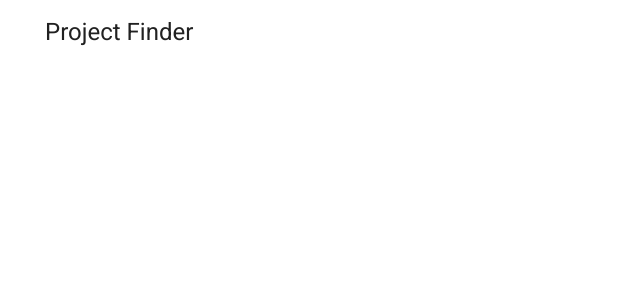
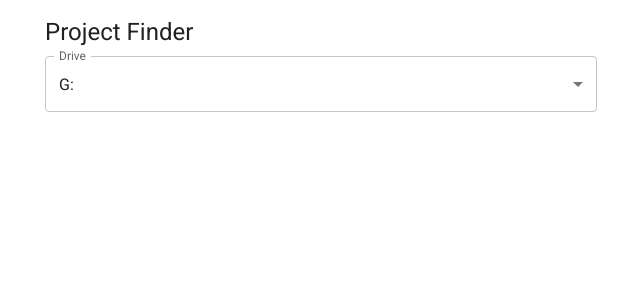
Before and after one commit to days201/project-finder, a React app: page / in a window 1280 px wide. Shown: the top 300 px of the page, without its empty margins (319-959 px from the left). Built offline with nearby package versions, Linux system fonts and the light colour scheme.

Commit message:
feat: add drive selector component with G:, J:, R: options

```diff
--- a/src/renderer/App.jsx
+++ b/src/renderer/App.jsx
@@ -1,9 +1,10 @@
-import React from 'react';
+import React, { useState } from 'react';
 import { ThemeProvider, createTheme } from '@mui/material/styles';
 import CssBaseline from '@mui/material/CssBaseline';
 import Container from '@mui/material/Container';
 import Typography from '@mui/material/Typography';
 import Box from '@mui/material/Box';
+import DriveSelector from './components/DriveSelector';
 
 const theme = createTheme({
   palette: {
@@ -20,6 +21,12 @@ const theme = createTheme({
 });
 
 function App() {
+  const [selectedDrive, setSelectedDrive] = useState('G:');
+
+  const handleDriveChange = (drive) => {
+    setSelectedDrive(drive);
+  };
+
   return (
     <ThemeProvider theme={theme}>
       <CssBaseline />
@@ -28,6 +35,10 @@ function App() {
           <Typography variant="h5" component="h1" gutterBottom>
             Project Finder
           </Typography>
+          <DriveSelector
+            selectedDrive={selectedDrive}
+            onDriveChange={handleDriveChange}
+          />
         </Box>
       </Container>
     </ThemeProvider>
--- /dev/null
+++ b/src/renderer/components/DriveSelector.jsx
@@ -0,0 +1,34 @@
+import React from 'react';
+import FormControl from '@mui/material/FormControl';
+import InputLabel from '@mui/material/InputLabel';
+import Select from '@mui/material/Select';
+import MenuItem from '@mui/material/MenuItem';
+
+const drives = [
+  { value: 'G:', label: 'G:' },
+  { value: 'J:', label: 'J:' },
+  { value: 'R:', label: 'R:' },
+];
+
+function DriveSelector({ selectedDrive, onDriveChange }) {
+  return (
+    <FormControl fullWidth sx={{ mb: 2 }}>
+      <InputLabel id="drive-select-label">Drive</InputLabel>
+      <Select
+        labelId="drive-select-label"
+        id="drive-select"
+        value={selectedDrive}
+        label="Drive"
+        onChange={(e) => onDriveChange(e.target.value)}
+      >
+        {drives.map((drive) => (
+          <MenuItem key={drive.value} value={drive.value}>
+            {drive.label}
+          </MenuItem>
+        ))}
+      </Select>
+    </FormControl>
+  );
+}
+
+export default DriveSelector;
```
